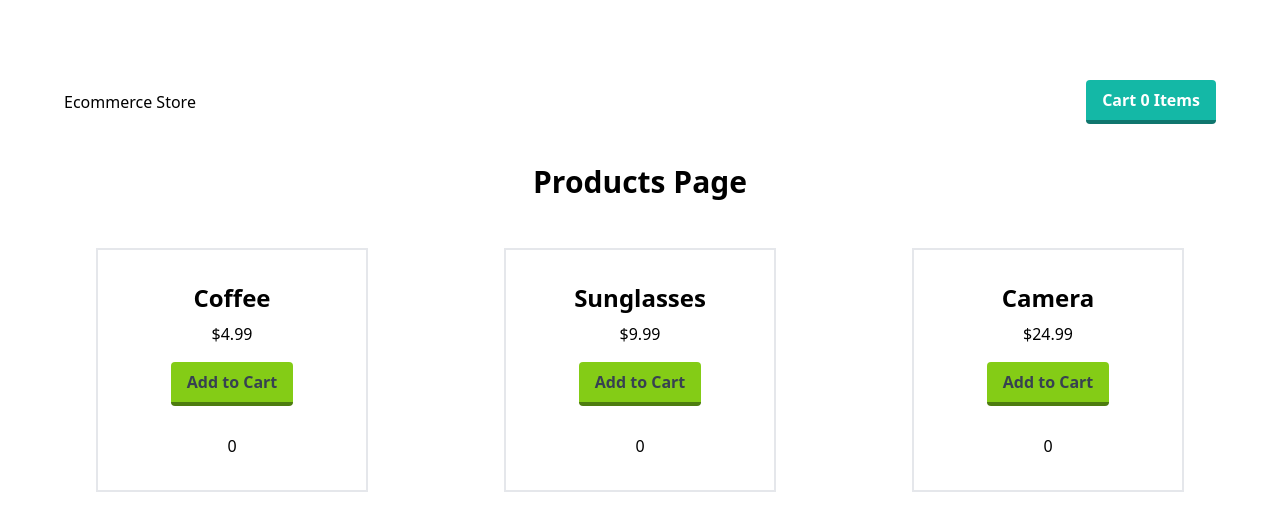
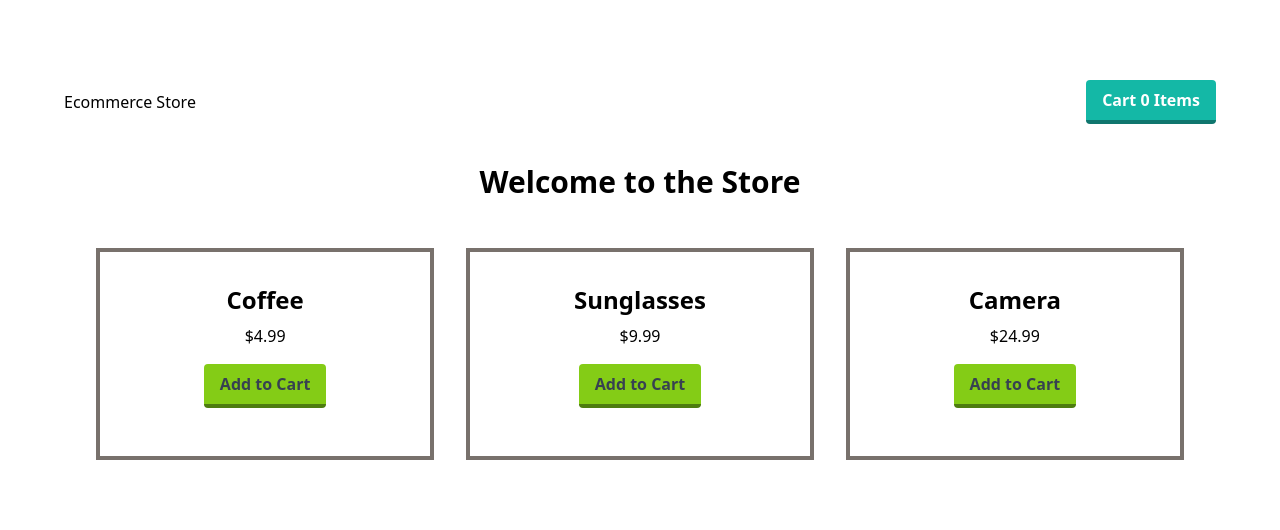
Before and after one commit to Gaurav-Barde/Shopping_Cart, a React (Vite) app: page / in a window 1280 px wide. Shown: the top 530 px of the page. Built offline with nearby package versions, Linux system fonts and the light colour scheme.

Commit message:
Improved layouts

```diff
--- a/src/CartContext.jsx
+++ b/src/CartContext.jsx
@@ -38,14 +38,13 @@ const CartProvider = ({ children }) => {
     }
   };
 
-  const deleteAllProductsFromCart = (id) => {
-    if (getProductsQuantity(id)) {
-      setCartProducts(cartProducts.filter((item) => item.id !== id));
-    }
-  };
+  const deleteAllProductsFromCart = (id) =>
+    setCartProducts(cartProducts.filter((item) => item.id !== id));
 
   const removeOneProductFromCart = (id) => {
-    if (getProductsQuantity(id) > 1) {
+    if (getProductsQuantity(id) === 1) {
+      deleteAllProductsFromCart(id);
+    } else {
       setCartProducts(
         cartProducts.map((product) => {
           return product.id === id
@@ -53,7 +52,7 @@ const CartProvider = ({ children }) => {
             : product;
         })
       );
-    } else deleteAllProductsFromCart(id);
+    }
   };
 
   const getTotalProductQuantity = () => {
--- a/src/components/ProductCard.jsx
+++ b/src/components/ProductCard.jsx
@@ -8,26 +8,49 @@ function ProductCard({ product }) {
     getProductsQuantity,
     addProductToCart,
     removeOneProductFromCart,
+    deleteAllProductsFromCart,
   } = useContext(CartContext);
+
+  const quantity = getProductsQuantity(product.id);
+
   return (
-    <div className="md:w-1/4 sm:w-1/2 text-center border-2 border-gray-750  p-4 py-8 my-4">
+    <div className="text-center border-4 border-stone-500 p-4 py-8 my-4">
       <h1 className="text-2xl font-semibold mb-2">{product.name}</h1>
       <h3>${product.price}</h3>
-      <Button
-        title="Add to Cart"
-        id={product.id}
-        onClickHandler={() => addProductToCart(product.id)}
-      />
-      <p className="mt-3">{getProductsQuantity(product.id)}</p>
-
-      {getProductsQuantity(product.id) !== 0 ? (
+      {quantity ? (
+        <div className="grid grid-flow-col grid-cols-2 gap-1 sm:gap-6 xs:gap-3 items-center">
+          <>
+            <span className="font-semibold text-lg col-span-2">
+              In Cart: {getProductsQuantity(product.id)}
+            </span>
+          </>
+          <>
+            <Button
+              title="+"
+              id={product.id}
+              onClickHandler={() => addProductToCart(product.id)}
+            />
+            <Button
+              title="-"
+              id={product.id}
+              onClickHandler={removeOneProductFromCart}
+              variant="danger"
+            />
+          </>
+          <Button
+            title="Reset"
+            id={product.id}
+            onClickHandler={deleteAllProductsFromCart}
+            variant="danger"
+          />
+        </div>
+      ) : (
         <Button
-          title="Remove"
+          title="Add to Cart"
           id={product.id}
-          onClickHandler={removeOneProductFromCart}
-          variant="danger"
+          onClickHandler={() => addProductToCart(product.id)}
         />
-      ) : null}
+      )}
     </div>
   );
 }
--- a/src/pages/Store.jsx
+++ b/src/pages/Store.jsx
@@ -5,9 +5,11 @@ import ProductCard from "../components/ProductCard";
 function Store() {
   return (
     <div>
-      <h1 className="font-semibold text-3xl text-center mt-6">Products Page</h1>
-      <div className="flex justify-between flex-col md:flex-row sm:items-center m-8 flex-wrap">
-        {productData.map((product, index) => (
+      <h1 className="font-semibold text-3xl text-center mt-6">
+        Welcome to the Store
+      </h1>
+      <div className="grid grid-flow-row lg:grid-flow-col gap-2 xl:gap-8 m-8">
+        {productData.map((product) => (
           <ProductCard key={product.id} product={product} />
         ))}
       </div>
--- a/tailwind.config.js
+++ b/tailwind.config.js
@@ -3,6 +3,9 @@ export default {
   content: ["./index.html", "./src/**/*.{js,ts,jsx,tsx}"],
   theme: {
     screens: {
+      xs: "430px",
+      // => @media (min-width: 640px) { ... }
+
       sm: "680px",
       // => @media (min-width: 640px) { ... }
 
```
